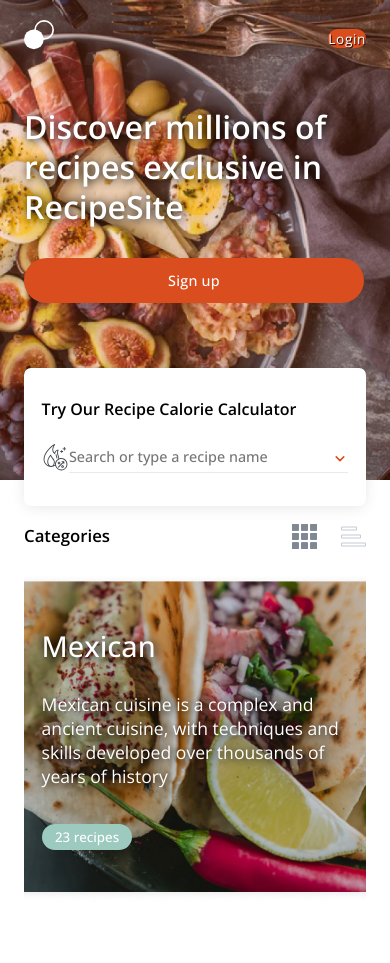
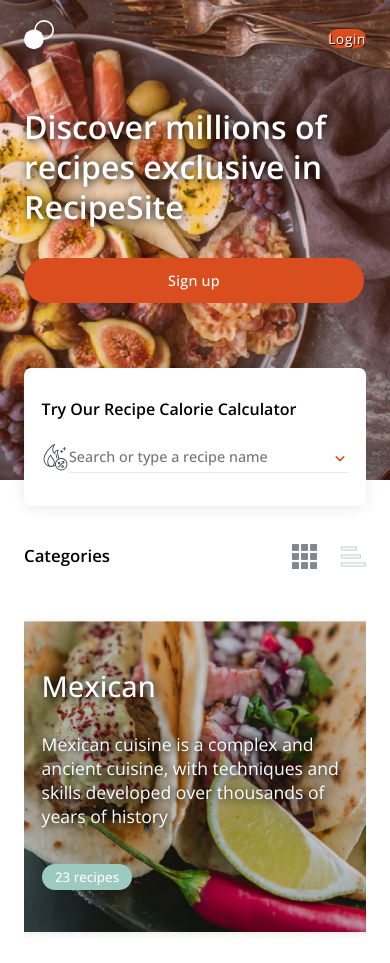
Before and after one commit to Android789515/recipe-site, a Next.js app: page / in a window 390 px wide. Before the commit the page ends 923 px from the top, so only its background shows below. Built offline with nearby package versions, Linux system fonts and the light colour scheme.

Commit message:
Refactored breakpoints for the homepage into the homepage styles module.

```diff
--- a/styles/homepage/Home.module.scss
+++ b/styles/homepage/Home.module.scss
@@ -1,4 +1,7 @@
 @use '../variables';
+
+$exitMobileBreakpoint: 456px;
+$largeScreenBreakpoints: (695px, 860px, 972px, 1270px, 1666px);
 
 .layout {
   display: grid;
--- a/styles/homepage/categories-section/CategoriesSectionHeader.module.scss
+++ b/styles/homepage/categories-section/CategoriesSectionHeader.module.scss
@@ -1,4 +1,4 @@
-@use '../../variables';
+@use '../Home.module';
 
 .layout {
   display: flex;
@@ -15,7 +15,7 @@
   margin: 0;
 }
 
-@media (min-width: variables.$exitMobileBreakpoint) {
+@media (min-width: Home.$exitMobileBreakpoint) {
   .layout {
     justify-content: flex-start;
 
--- a/styles/homepage/hero-section/HeroHeaderSignupBtn.module.scss
+++ b/styles/homepage/hero-section/HeroHeaderSignupBtn.module.scss
@@ -1,5 +1,5 @@
-@use '../../variables';
 @use '../../mixins';
+@use '../Home.module';
 
 .signupBtn {
   font-size: inherit;
@@ -10,7 +10,7 @@
   border: solid 1px;
 }
 
-@media (min-width: variables.$exitMobileBreakpoint) {
+@media (min-width: Home.$exitMobileBreakpoint) {
   .signupBtn {
     display: inline-block;
 
--- a/styles/homepage/hero-section/HeroLoginBtn.module.scss
+++ b/styles/homepage/hero-section/HeroLoginBtn.module.scss
@@ -1,5 +1,5 @@
-@use '../../variables';
 @use '../../mixins';
+@use '../Home.module';
 
 .loginBtn {
   composes: btn from '../../generic-components/Button.module.scss';
@@ -28,7 +28,7 @@
   margin: 0;
 }
 
-@media (min-width: variables.$exitMobileBreakpoint) {
+@media (min-width: Home.$exitMobileBreakpoint) {
   .loginBtn {
     margin-left: 2.3em;
   }
--- a/styles/homepage/hero-section/HeroSignupBtn.module.scss
+++ b/styles/homepage/hero-section/HeroSignupBtn.module.scss
@@ -1,4 +1,4 @@
-@use '../../variables';
+@use '../Home.module';
 
 .signupBtn {
   composes: btn from '../../generic-components/Button.module.scss';
@@ -17,7 +17,7 @@
   margin: 0;
 }
 
-@media (min-width: variables.$exitMobileBreakpoint) {
+@media (min-width: Home.$exitMobileBreakpoint) {
   .signupBtn {
     width: initial;
 
--- a/styles/variables.scss
+++ b/styles/variables.scss
@@ -9,10 +9,3 @@
 //#e7e9ef
 
 $form-bg: #f7f7fb;
-
-// TODO refactor into HERO section
-$exitMobileBreakpoint: 456px;
-$majorLargeScreenBreakpoint: 695px;
-$majorLargeScreenBreakpoint2: 860px;
-$majorLargeScreenBreakpoint3: 972px;
-$maxWidth: 1268px;
```
Also changed, not shown: styles/homepage/hero-section/HeroBody.module.scss (+5 -5 lines), styles/homepage/hero-section/HeroSection.module.scss (+4 -3 lines), styles/modals/recipe-calculator/RecipeCalculatorWidget.module.scss (+4 -4 lines).
